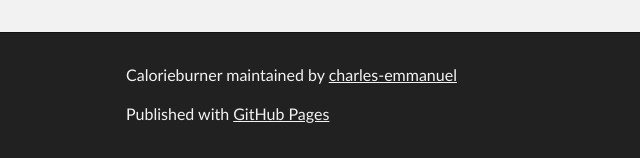
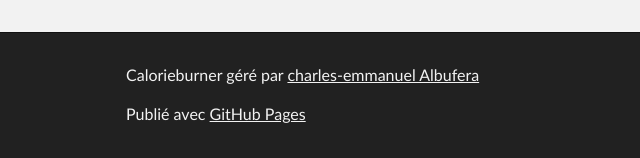
Before and after one commit to charles-emmanuel/CalorieBurner, a plain HTML site: page index.html in a window 1280 px wide. Shown: the part 1051-1209 px from the top of the page, 194-834 px from the left. Drawn offline with Linux system fonts and the light colour scheme.

Commit message:
Update index.html

```diff
--- a/index.html
+++ b/index.html
@@ -72,8 +72,8 @@
     <!-- FOOTER  -->
     <div id="footer_wrap" class="outer">
       <footer class="inner">
-        <p class="copyright">Calorieburner maintained by <a href="https://github.com/charles-emmanuel">charles-emmanuel</a></p>
-        <p>Published with <a href="http://pages.github.com">GitHub Pages</a></p>
+        <p class="copyright">Calorieburner géré par <a href="https://github.com/charles-emmanuel">charles-emmanuel Albufera</a></p>
+        <p>Publié avec  <a href="http://pages.github.com">GitHub Pages</a></p>
       </footer>
     </div>
 
```
